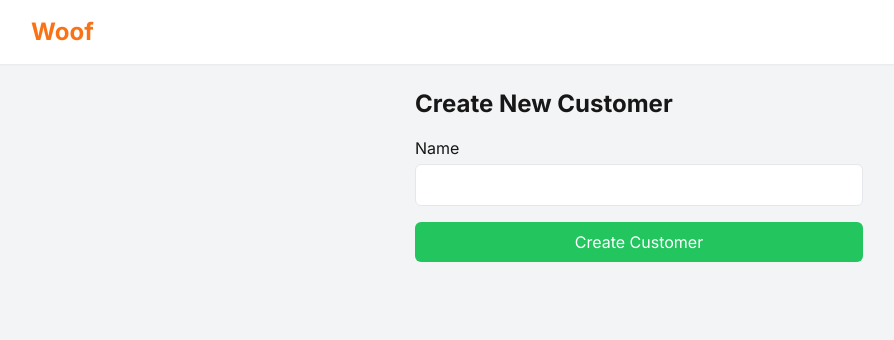
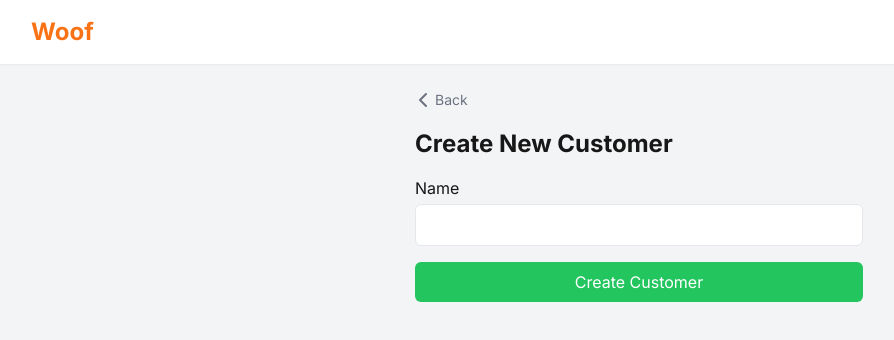
Before and after one commit to anmol678/woof, a Next.js app in the folder web/: page /customers/create in a window 1280 px wide. Shown: the top 340 px of the page, without its empty margins (1-895 px from the left). Built offline with nearby package versions, Linux system fonts and the light colour scheme; no server answers.

Commit message:
add back nav

```diff
--- a/web/src/app/customers/create/page.tsx
+++ b/web/src/app/customers/create/page.tsx
@@ -4,11 +4,13 @@ import { useState } from 'react'
 import { useMutation, useQueryClient } from '@tanstack/react-query'
 import { Customer, CustomerCreate } from '@/types'
 import { CustomerQuery } from '@/queries'
+import BackButton from '@/components/BackButton'
 import Button from '@/components/Button'
 import Banner from '@/components/Banner'
 
 export default function CreateCustomer() {
   const queryClient = useQueryClient()
+
   const [name, setName] = useState('')
 
   const mutation = useMutation<Customer, Error, CustomerCreate>({
@@ -32,7 +34,8 @@ export default function CreateCustomer() {
 
   return (
     <div className="mx-auto max-w-md">
-      <h1 className="mb-4 text-2xl font-bold">Create New Customer</h1>
+      <BackButton />
+      <h1 className="my-4 text-2xl font-bold">Create New Customer</h1>
       <form onSubmit={handleSubmit} className="space-y-4">
         <div>
           <label htmlFor="name" className="mb-1 block">
```
